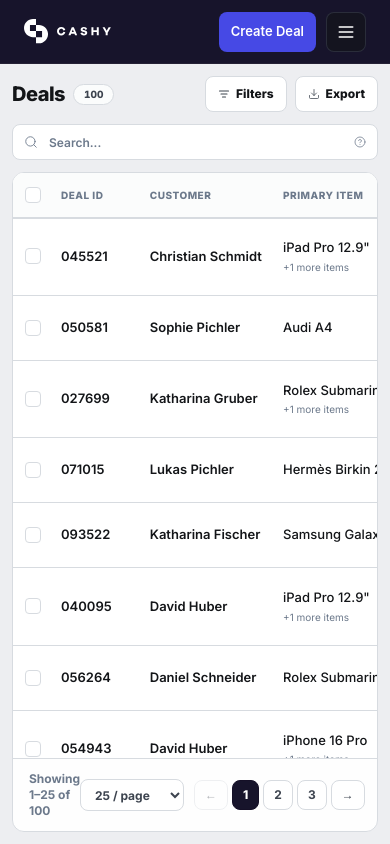
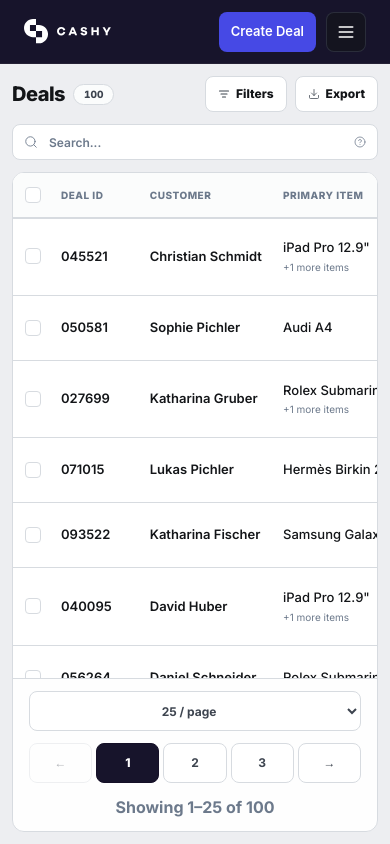
Before and after one commit to SarvarthDevelopers/cashy-mockup, a React (Vite) app: page /deals in a window 390 px wide. Built offline with nearby package versions, Linux system fonts and the light colour scheme.

Commit message:
Optimize table pagination footer layout for mobile devices

```diff
--- a/src/components/Deals/DealsTable.tsx
+++ b/src/components/Deals/DealsTable.tsx
@@ -542,23 +542,14 @@ export function DealsTable({
       </div>
 
       {/* Pagination Footer */}
-      <div className="flex items-center justify-between px-4 py-3 shrink-0 select-none border-t border-[var(--border-subtle)] bg-[var(--background-secondary)]/30">
-        <div className="flex items-center gap-2">
-          <span className="text-xs text-[var(--text-subtlest)] font-bold">
-            Showing {Math.min((currentPage - 1) * pageSize + 1, deals.length)}–{Math.min(currentPage * pageSize, deals.length)} of {deals.length}
-          </span>
-          {selectedRows.size > 0 && (
-            <span className="text-xs text-[var(--text-brand)] font-extrabold bg-[var(--background-brand-primary)] px-2 py-0.5 rounded-full animate-in zoom-in-95 duration-100">
-              {selectedRows.size} selected
-            </span>
-          )}
-        </div>
-        <div className="flex items-center gap-2.5">
+      <div className="flex flex-col md:flex-row items-center justify-between gap-3 md:gap-0 px-4 py-3 shrink-0 select-none border-t border-[var(--border-subtle)] bg-[var(--background-secondary)]/30">
+        {/* Pagination controls group */}
+        <div className="flex flex-col sm:flex-row items-center justify-center gap-3 w-full md:w-auto order-1 md:order-2">
           {/* Page size selector */}
           <select
             value={pageSize}
             onChange={(e) => { onPageSizeChange(Number(e.target.value)); onPageChange(1); }}
-            className="h-8 px-2.5 text-xs bg-[var(--background-primary)] border border-[var(--border-subtle)] rounded-lg text-[var(--text-subtle)] focus:outline-none focus:border-[var(--border-brand)] cursor-pointer transition-all font-bold"
+            className="w-full sm:w-auto h-10 md:h-8 px-2.5 text-xs bg-[var(--background-primary)] border border-[var(--border-subtle)] rounded-lg text-[var(--text-subtle)] focus:outline-none focus:border-[var(--border-brand)] cursor-pointer transition-all font-bold text-center"
           >
             <option value={25}>25 / page</option>
             <option value={50}>50 / page</option>
@@ -566,11 +557,11 @@ export function DealsTable({
           </select>
 
           {/* Page navigation */}
-          <div className="flex items-center gap-1">
+          <div className="flex items-center justify-center gap-1 w-full sm:w-auto">
             <button
               onClick={() => onPageChange(Math.max(1, currentPage - 1))}
               disabled={currentPage === 1}
-              className="px-2.5 py-1.5 text-xs font-bold text-[var(--text-subtle)] hover:bg-[var(--background-secondary)] rounded-lg transition-colors disabled:opacity-40 disabled:pointer-events-none cursor-pointer border border-[var(--border-subtle)] bg-[var(--background-primary)] focus:outline-none focus-visible:ring-2 focus-visible:ring-[var(--border-brand)]"
+              className="flex-1 sm:flex-none min-w-[40px] min-h-[40px] md:min-w-0 md:min-h-0 md:px-2.5 md:py-1.5 text-xs font-bold text-[var(--text-subtle)] hover:bg-[var(--background-secondary)] rounded-lg transition-colors disabled:opacity-40 disabled:pointer-events-none cursor-pointer border border-[var(--border-subtle)] bg-[var(--background-primary)] focus:outline-none focus-visible:ring-2 focus-visible:ring-[var(--border-brand)] flex items-center justify-center"
             >
               ←
             </button>
@@ -581,7 +572,7 @@ export function DealsTable({
               <button
                 key={page}
                 onClick={() => onPageChange(page)}
-                className={`px-2.5 py-1.5 text-xs font-bold rounded-lg transition-all cursor-pointer border focus:outline-none focus-visible:ring-2 focus-visible:ring-[var(--border-brand)] ${
+                className={`flex-1 sm:flex-none min-w-[40px] min-h-[40px] md:min-w-0 md:min-h-0 md:px-2.5 md:py-1.5 text-xs font-bold rounded-lg transition-all cursor-pointer border focus:outline-none focus-visible:ring-2 focus-visible:ring-[var(--border-brand)] flex items-center justify-center ${
                   page === currentPage
                     ? 'bg-[var(--background-brand-solid)] border-[var(--border-brand)] text-white font-extrabold'
                     : 'text-[var(--text-subtle)] border-[var(--border-subtle)] bg-[var(--background-primary)] hover:bg-[var(--background-secondary)]'
@@ -593,11 +584,23 @@ export function DealsTable({
             <button
               onClick={() => onPageChange(Math.min(totalPages, currentPage + 1))}
               disabled={currentPage === totalPages}
-              className="px-2.5 py-1.5 text-xs font-bold text-[var(--text-subtle)] hover:bg-[var(--background-secondary)] rounded-lg transition-colors disabled:opacity-40 disabled:pointer-events-none cursor-pointer border border-[var(--border-subtle)] bg-[var(--background-primary)] focus:outline-none focus-visible:ring-2 focus-visible:ring-[var(--border-brand)]"
+              className="flex-1 sm:flex-none min-w-[40px] min-h-[40px] md:min-w-0 md:min-h-0 md:px-2.5 md:py-1.5 text-xs font-bold text-[var(--text-subtle)] hover:bg-[var(--background-secondary)] rounded-lg transition-colors disabled:opacity-40 disabled:pointer-events-none cursor-pointer border border-[var(--border-subtle)] bg-[var(--background-primary)] focus:outline-none focus-visible:ring-2 focus-visible:ring-[var(--border-brand)] flex items-center justify-center"
             >
               →
             </button>
           </div>
+        </div>
+
+        {/* Info Group (Showing text + selected count) */}
+        <div className="flex items-center justify-center gap-2 order-2 md:order-1 w-full md:w-auto">
+          <span className="text-[var(--body-size-small)] md:text-xs text-[var(--text-subtlest)] font-bold">
+            Showing {Math.min((currentPage - 1) * pageSize + 1, deals.length)}–{Math.min(currentPage * pageSize, deals.length)} of {deals.length}
+          </span>
+          {selectedRows.size > 0 && (
+            <span className="text-[var(--body-size-small)] md:text-xs text-[var(--text-brand)] font-extrabold bg-[var(--background-brand-primary)] px-2 py-0.5 rounded-full animate-in zoom-in-95 duration-100">
+              {selectedRows.size} selected
+            </span>
+          )}
         </div>
       </div>
     </div>
--- a/src/components/Items/ItemsTable.tsx
+++ b/src/components/Items/ItemsTable.tsx
@@ -527,33 +527,26 @@ export function ItemsTable({
       </div>
 
       {/* Pagination Footer */}
-      <div className="flex items-center justify-between px-4 py-3 shrink-0 select-none border-t border-[var(--border-subtle)] bg-[var(--background-secondary)]/30">
-        <div className="flex items-center gap-2">
-          <span className="text-xs text-[var(--text-subtlest)] font-semibold">
-            Showing {Math.min((currentPage - 1) * pageSize + 1, items.length)}–{Math.min(currentPage * pageSize, items.length)} of {items.length}
-          </span>
-          {selectedRows.size > 0 && (
-            <span className="text-xs text-[var(--text-brand)] font-semibold bg-[var(--background-brand-primary)] px-2 py-0.5 rounded-full animate-in zoom-in-95 duration-100">
-              {selectedRows.size} selected
-            </span>
-          )}
-        </div>
-        <div className="flex items-center gap-2.5">
+      <div className="flex flex-col md:flex-row items-center justify-between gap-3 md:gap-0 px-4 py-3 shrink-0 select-none border-t border-[var(--border-subtle)] bg-[var(--background-secondary)]/30">
+        {/* Pagination controls group */}
+        <div className="flex flex-col sm:flex-row items-center justify-center gap-3 w-full md:w-auto order-1 md:order-2">
+          {/* Page size selector */}
           <select
             value={pageSize}
             onChange={(e) => { onPageSizeChange(Number(e.target.value)); onPageChange(1); }}
-            className="h-8 px-2.5 text-xs bg-[var(--background-primary)] border border-[var(--border-subtle)] rounded-lg text-[var(--text-subtle)] focus:outline-none focus:border-[var(--border-brand)] cursor-pointer transition-all font-semibold"
+            className="w-full sm:w-auto h-10 md:h-8 px-2.5 text-xs bg-[var(--background-primary)] border border-[var(--border-subtle)] rounded-lg text-[var(--text-subtle)] focus:outline-none focus:border-[var(--border-brand)] cursor-pointer transition-all font-semibold text-center"
           >
             <option value={25}>25 / page</option>
             <option value={50}>50 / page</option>
             <option value={100}>100 / page</option>
           </select>
 
-          <div className="flex items-center gap-1">
+          {/* Page navigation */}
+          <div className="flex items-center justify-center gap-1 w-full sm:w-auto">
             <button
               onClick={() => onPageChange(Math.max(1, currentPage - 1))}
               disabled={currentPage === 1}
-              className="px-2.5 py-1.5 text-xs font-semibold text-[var(--text-subtle)] hover:bg-[var(--background-secondary)] rounded-lg transition-colors disabled:opacity-40 disabled:pointer-events-none cursor-pointer border border-[var(--border-subtle)] bg-[var(--background-primary)] focus:outline-none"
+              className="flex-1 sm:flex-none min-w-[40px] min-h-[40px] md:min-w-0 md:min-h-0 md:px-2.5 md:py-1.5 text-xs font-semibold text-[var(--text-subtle)] hover:bg-[var(--background-secondary)] rounded-lg transition-colors disabled:opacity-40 disabled:pointer-events-none cursor-pointer border border-[var(--border-subtle)] bg-[var(--background-primary)] focus:outline-none flex items-center justify-center"
             >
               ←
             </button>
@@ -564,10 +557,10 @@ export function ItemsTable({
               <button
                 key={page}
                 onClick={() => onPageChange(page)}
-                className={`px-2.5 py-1.5 text-xs rounded-lg transition-all cursor-pointer border focus:outline-none ${
+                className={`flex-1 sm:flex-none min-w-[40px] min-h-[40px] md:min-w-0 md:min-h-0 md:px-2.5 md:py-1.5 text-xs font-semibold rounded-lg transition-all cursor-pointer border focus:outline-none flex items-center justify-center ${
                   page === currentPage
                     ? 'bg-[var(--background-brand-solid)] border-[var(--border-brand)] text-white font-bold'
-                    : 'text-[var(--text-subtle)] border-[var(--border-subtle)] bg-[var(--background-primary)] hover:bg-[var(--background-secondary)] font-semibold'
+                    : 'text-[var(--text-subtle)] border-[var(--border-subtle)] bg-[var(--background-primary)] hover:bg-[var(--background-secondary)]'
                 }`}
               >
                 {page}
@@ -576,12 +569,24 @@ export function ItemsTable({
             <button
               onClick={() => onPageChange(Math.min(totalPages, currentPage + 1))}
               disabled={currentPage === totalPages || totalPages === 0}
-              className="px-2.5 py-1.5 text-xs font-semibold text-[var(--text-subtle)] hover:bg-[var(--background-secondary)] rounded-lg transition-colors disabled:opacity-40 disabled:pointer-events-none cursor-pointer border border-[var(--border-subtle)] bg-[var(--background-primary)] focus:outline-none"
+              className="flex-1 sm:flex-none min-w-[40px] min-h-[40px] md:min-w-0 md:min-h-0 md:px-2.5 md:py-1.5 text-xs font-semibold text-[var(--text-subtle)] hover:bg-[var(--background-secondary)] rounded-lg transition-colors disabled:opacity-40 disabled:pointer-events-none cursor-pointer border border-[var(--border-subtle)] bg-[var(--background-primary)] focus:outline-none flex items-center justify-center"
             >
               →
             </button>
           </div>
         </div>
+
+        {/* Info Group (Showing text + selected count) */}
+        <div className="flex items-center justify-center gap-2 order-2 md:order-1 w-full md:w-auto">
+          <span className="text-[var(--body-size-small)] md:text-xs text-[var(--text-subtlest)] font-semibold">
+            Showing {Math.min((currentPage - 1) * pageSize + 1, items.length)}–{Math.min(currentPage * pageSize, items.length)} of {items.length}
+          </span>
+          {selectedRows.size > 0 && (
+            <span className="text-[var(--body-size-small)] md:text-xs text-[var(--text-brand)] font-semibold bg-[var(--background-brand-primary)] px-2 py-0.5 rounded-full animate-in zoom-in-95 duration-100">
+              {selectedRows.size} selected
+            </span>
+          )}
+        </div>
       </div>
     </div>
   );
```
Also changed, not shown: src/components/Customers/CustomersTable.tsx (+23 -18 lines).
